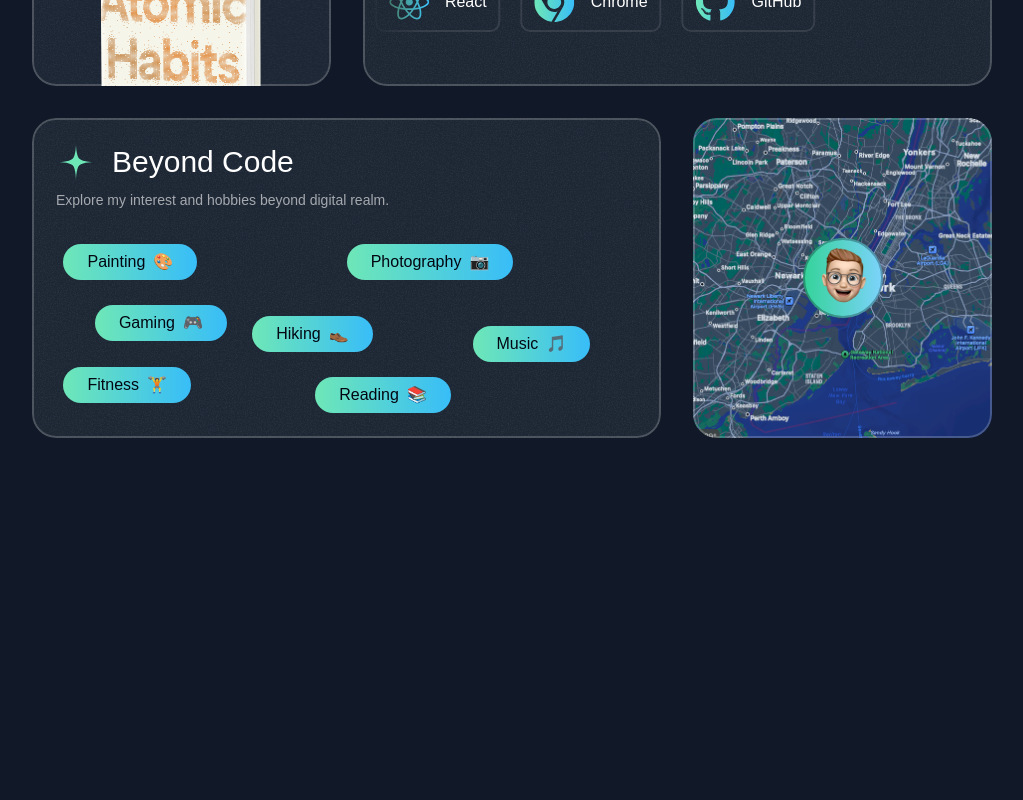
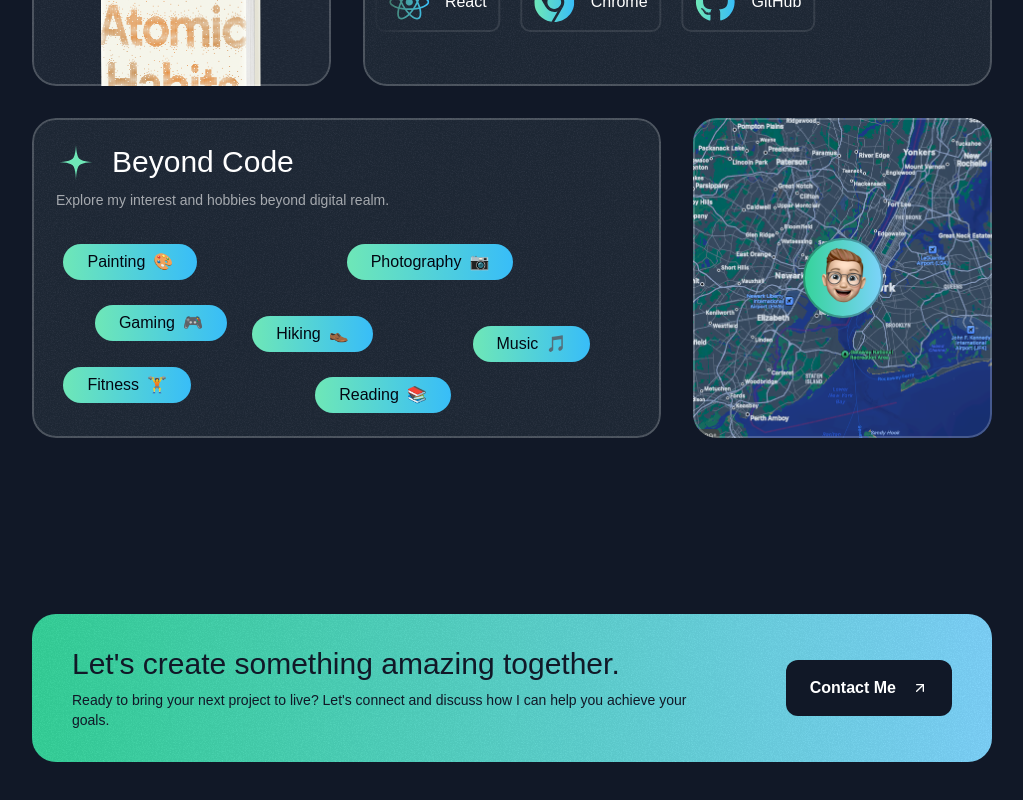
Before and after one commit to satyadalei/portfolio3, a Next.js app: page / in a window 1280 px wide. Shown: the part 4382-5182 px from the top of the page, without its empty margins (128-1151 px from the left). Before the commit the page ends 4916 px from the top, so only its background shows below. Built offline with nearby package versions, Linux system fonts and the light colour scheme; a web font is replaced by a local one.

Commit message:
Complemeted Footer section

```diff
--- a/src/app/page.tsx
+++ b/src/app/page.tsx
@@ -1,4 +1,5 @@
 import { AboutSection } from "@/sections/About";
+import { ContactSection } from "@/sections/Contact";
 import { Header } from "@/sections/Header";
 import { HeroSection } from "@/sections/Hero";
 import { ProjectsSection } from "@/sections/Projects";
@@ -14,6 +15,7 @@ export default function Home() {
       <TapeSection />
       <TestimonialsSection />
       <AboutSection />
+      <ContactSection />
     </div>
   );
 }
--- a/src/components/CardHeader.tsx
+++ b/src/components/CardHeader.tsx
@@ -12,7 +12,7 @@ const CardHeader = ({
   className?: string;
 }) => {
   return (
-    <div className={twMerge("", className)}>
+    <div className={twMerge("px-6 pt-6", className)}>
       <div className="flex items-center gap-4">
         <StarIcon className="size-10 text-emerald-300" />
         <h3 className="text-3xl font-serif">{title}</h3>
--- a/src/sections/About.tsx
+++ b/src/sections/About.tsx
@@ -89,7 +89,7 @@ const hobbies = [
 
 export const AboutSection = () => {
   return (
-    <div className="py-20 pb-[1200px] lg:py-24">
+    <div className="py-20 lg:py-24">
       <div className="container">
         <SectionHeader
           eyebrow="About Me"
@@ -117,7 +117,7 @@ export const AboutSection = () => {
                 title="My Toolbox"
                 description="Explore the technologies and tools I use to craft exceptional
               digital experience."
-                className="px-6 pt-6"
+                className=""
               />
               <ToolboxItems items={toolboxItems} className="mt-6" />
               <ToolboxItems
--- a/src/sections/Contact.tsx
+++ b/src/sections/Contact.tsx
@@ -1,3 +1,33 @@
+import ArrowIcon from "@/assets/icons/arrow-up-right.svg";
+import grainImage from "@/assets/images/grain.jpg";
 export const ContactSection = () => {
-  return <div>Contact Section</div>;
+  return (
+    <div className="pt-14 lg:pt-20 pb-[1200px]">
+      <div className="container">
+        <div className="bg-gradient-to-r from-emerald-400 to-sky-300 rounded-3xl py-8 px-10 text-gray-900 text-center md:text-left relative overflow-hidden z-0 md:flex items-center gap-10 md:gap-16">
+          <div
+            className="absolute inset-0 opacity-5 -z-10"
+            style={{
+              backgroundImage: `url(${grainImage.src})`,
+            }}
+          ></div>
+          <div>
+            <h2 className="font-serif text-2xl md:text-3xl">
+              Let&apos;s create something amazing together.
+            </h2>
+            <p className="mt-2 text-sm">
+              Ready to bring your next project to live? Let&apos;s connect and
+              discuss how I can help you achieve your goals.
+            </p>
+          </div>
+
+          <div className="flex-none flex justify-center items-center">
+            <button className="text-white bg-gray-900 px-6 py-4  rounded-xl inline-flex gap-4 mt-8 md:mt-0 items-center font-semibold">
+              <span> Contact Me</span> <ArrowIcon className="size-4" />{" "}
+            </button>
+          </div>
+        </div>
+      </div>
+    </div>
+  );
 };
```
